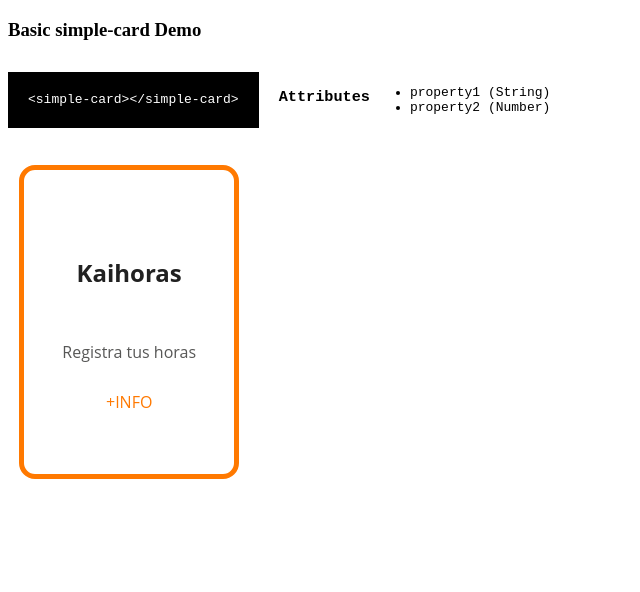
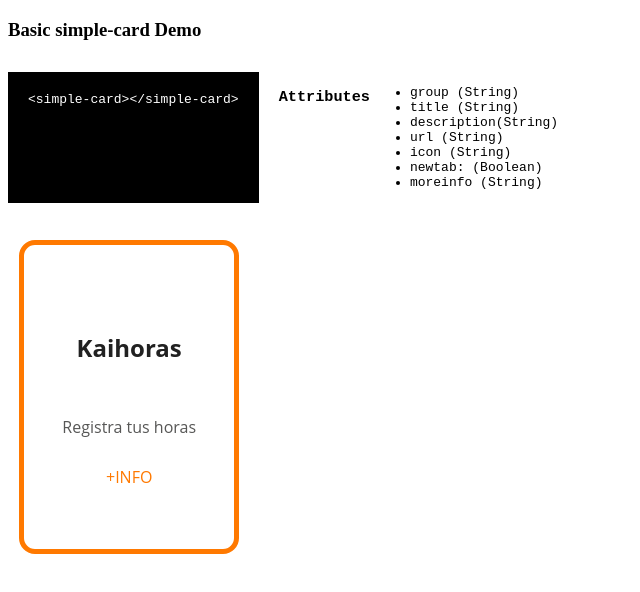
Before and after one commit to manufosela/data-card, a website with bundled scripts: page demo/index.html in a window 1280 px wide. Shown: the whole page, without its empty margins (0-640 px from the left). Built offline with nearby package versions, Linux system fonts and the light colour scheme.

Commit message:
complete attributes information

```diff
--- a/demo/index.html
+++ b/demo/index.html
@@ -44,8 +44,13 @@
       <pre class="block attributes">
           <h3>Attributes</h3>
           <ul>
-            <li>property1 (String)</li>
-            <li>property2 (Number)</li>
+            <li>group (String)</li>
+            <li>title (String)</li>
+            <li>description(String)</li>
+            <li>url (String)</li>
+            <li>icon (String)</li>
+            <li>newtab: (Boolean)</li>
+            <li>moreinfo (String)</li>
           </ul>
         </pre>
     </div>
```
